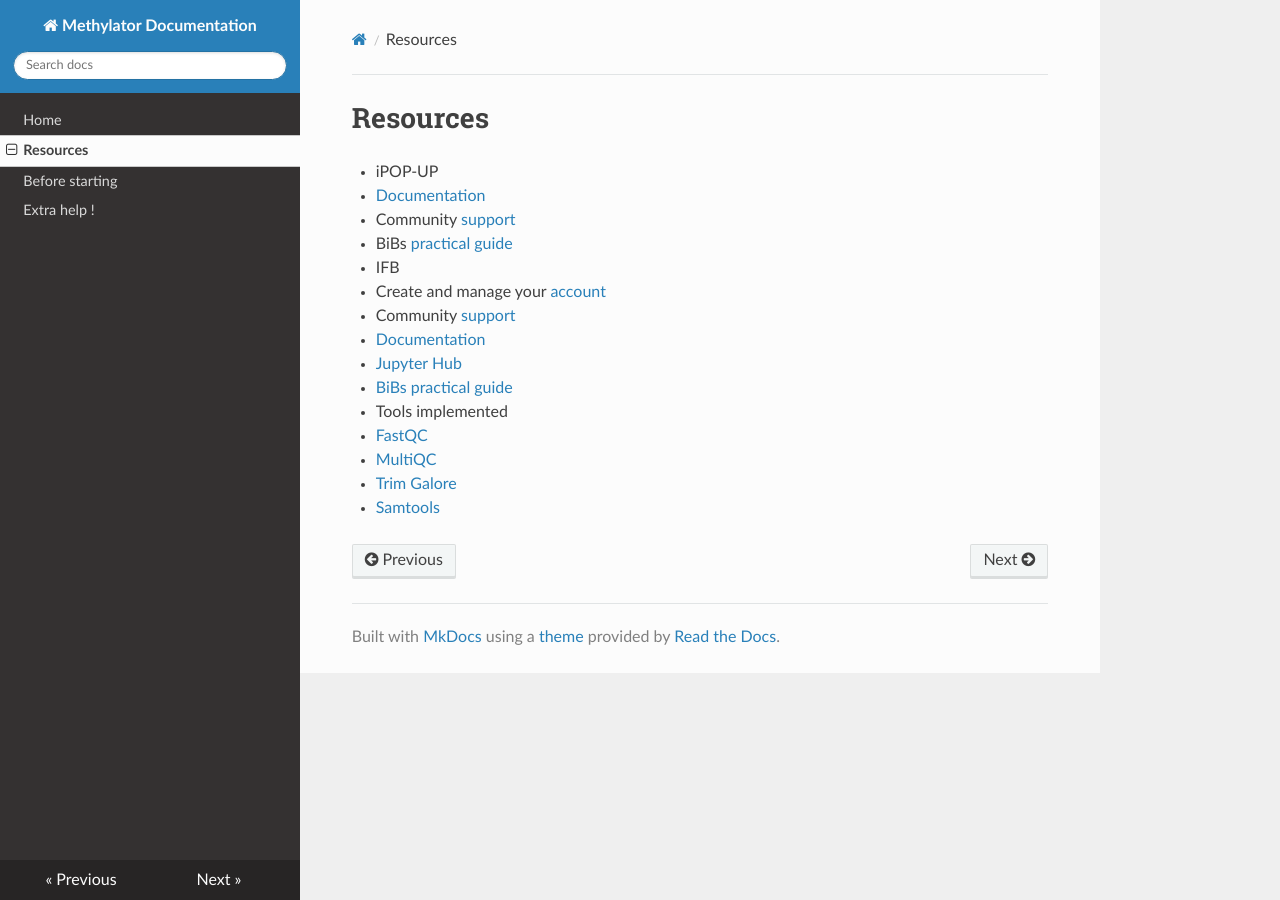
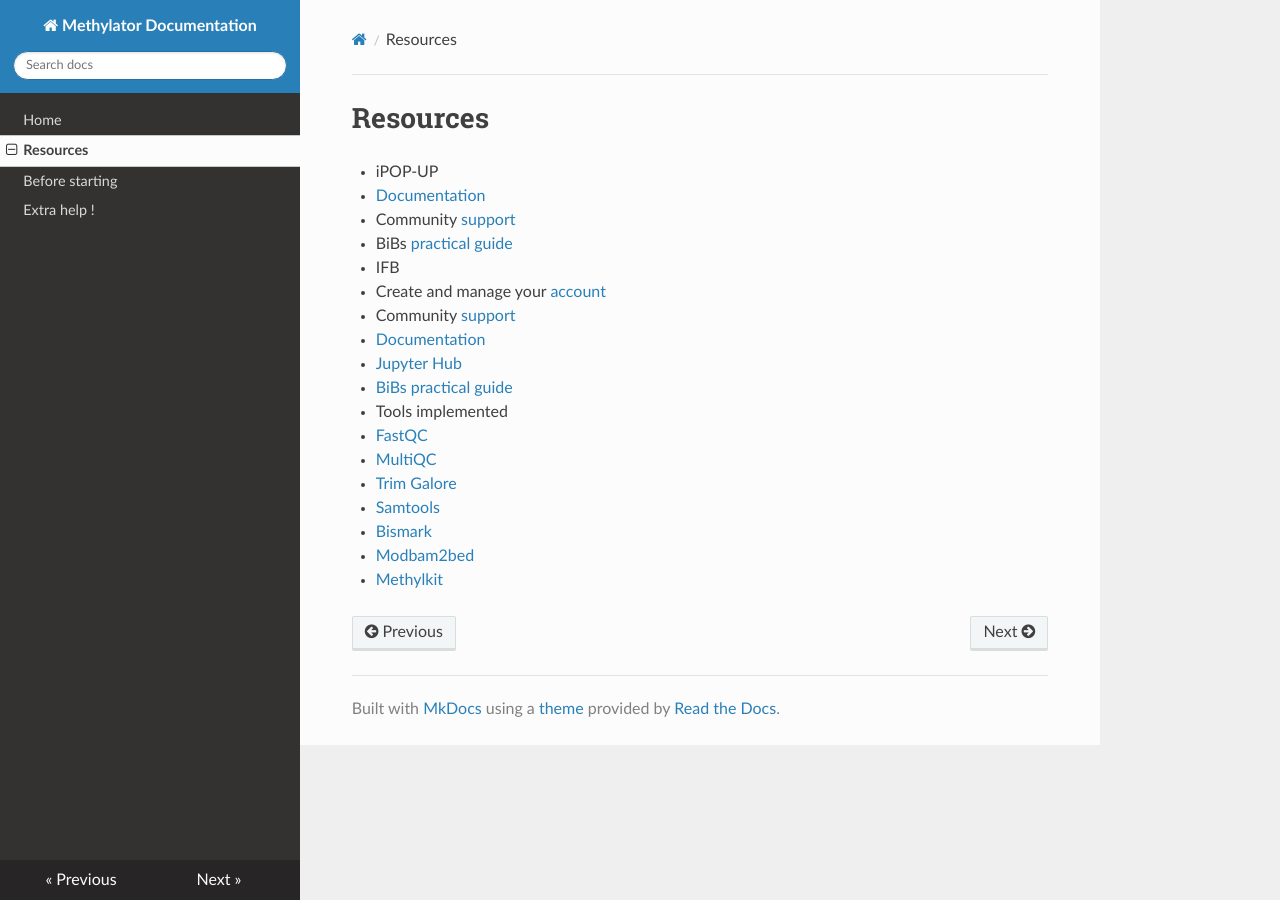
Before and after one commit to parisepigenetics/Methylator-Documentation, an MkDocs documentation site: the page built from docs/resources.md, in a window 1280 px wide. Built offline with MkDocs 1.6.1, drawn with Linux system fonts in a browser that asks for light colours; nearby versions of some CDN libraries.

Commit message:
Update resources.md

```diff
--- a/docs/resources.md
+++ b/docs/resources.md
@@ -17,3 +17,6 @@
   - [MultiQC](https://multiqc.info/docs/)
   - [Trim Galore](https://www.bioinformatics.babraham.ac.uk/projects/trim_galore/)
   - [Samtools](http://www.htslib.org/doc/samtools.html)
+  - [Bismark](https://www.bioinformatics.babraham.ac.uk/projects/bismark/)
+  - [Modbam2bed](https://github.com/epi2me-labs/modbam2bed)
+  - [Methylkit](https://bioconductor.org/packages/release/bioc/vignettes/methylKit/inst/doc/methylKit.html)
```
